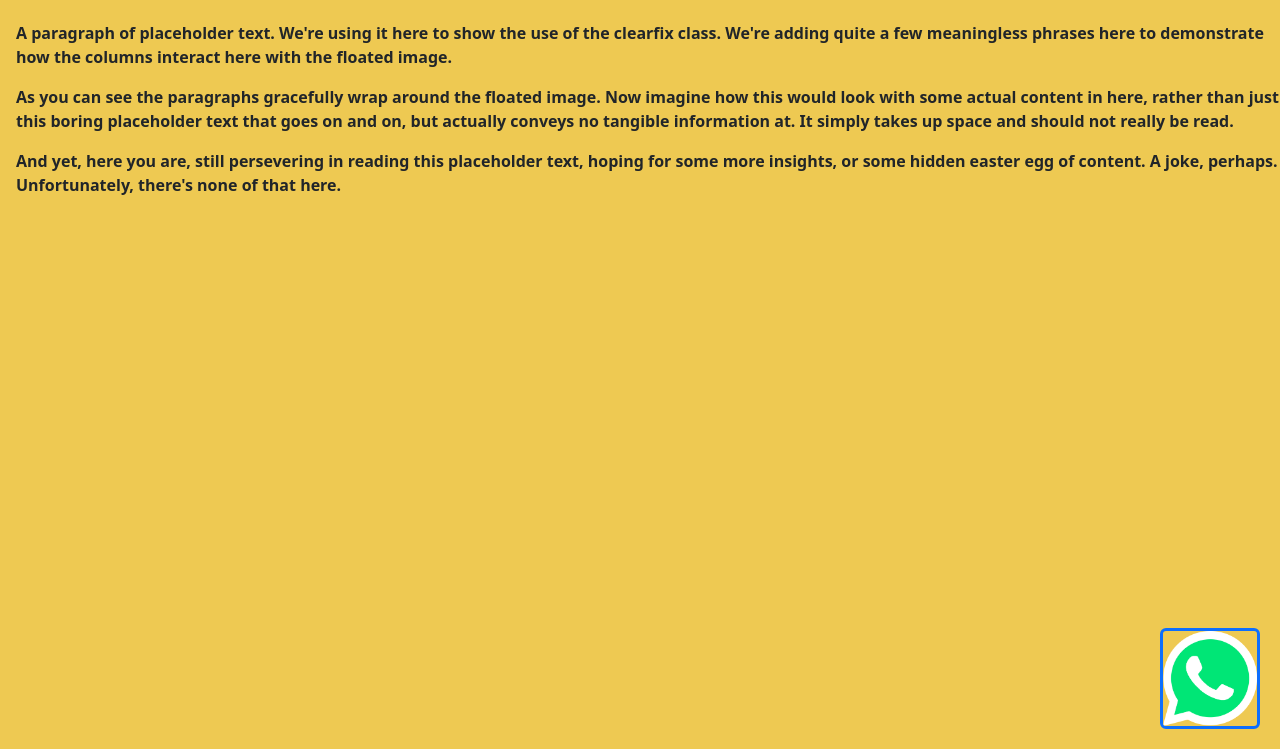
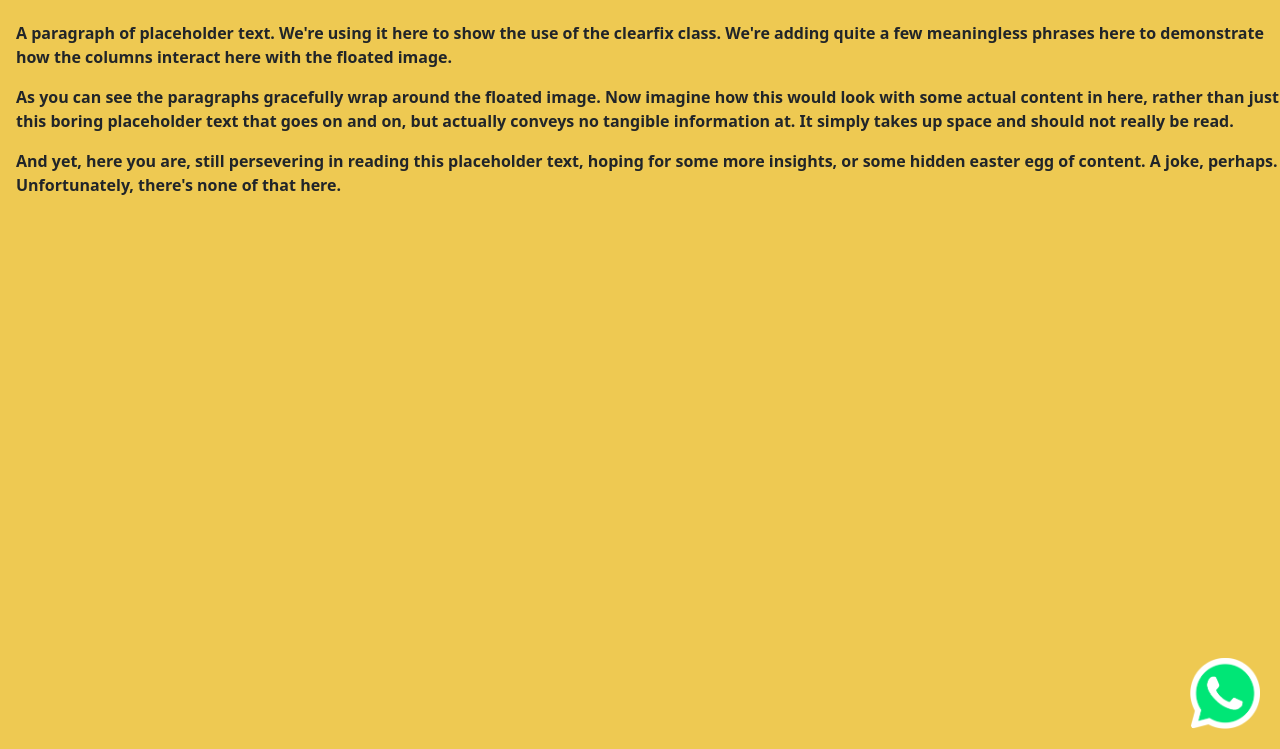
Before and after one commit to alyson2606/javascript_devclub, a plain HTML site: page projetos[/index.html in a window 1280 px wide. Shown: the part 51-800 px from the top of the page. Drawn offline with nearby package versions, Linux system fonts and the light colour scheme.

Commit message:
ajuste no WhatsApp

```diff
--- a/projetos[/index.html
+++ b/projetos[/index.html
@@ -58,7 +58,7 @@
   <main style="background-color: #eec951;">
     <a href="https://wa.me/5583988927268?text=Olá,%20gostaria%20de%20saber%20mais%20sobre%20os%20seus%20produtos." target="_blank" rel="noopener noreferrer">
       <img src="./img/WhatsApp_Logo_PNG_Sem_Fundo_Transparente.png" class="rounded float-end" alt="WhatsApp"
-        style="width: 100px; border: solid; position: fixed; z-index: 1; bottom: 20px; right: 20px;">
+        style="width: 70px; position: fixed; z-index: 1; bottom: 20px; right: 20px;">
     </a>
 
     <div class="container text-center">
```
